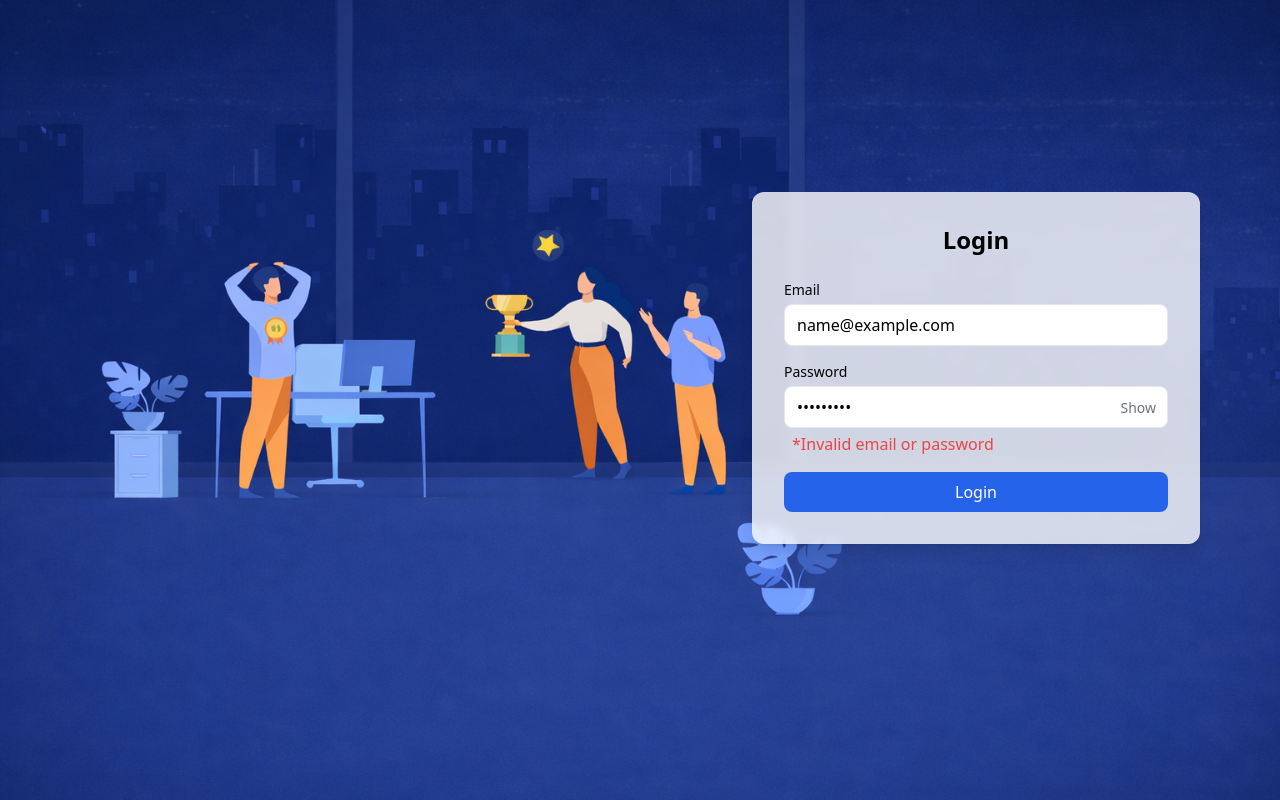
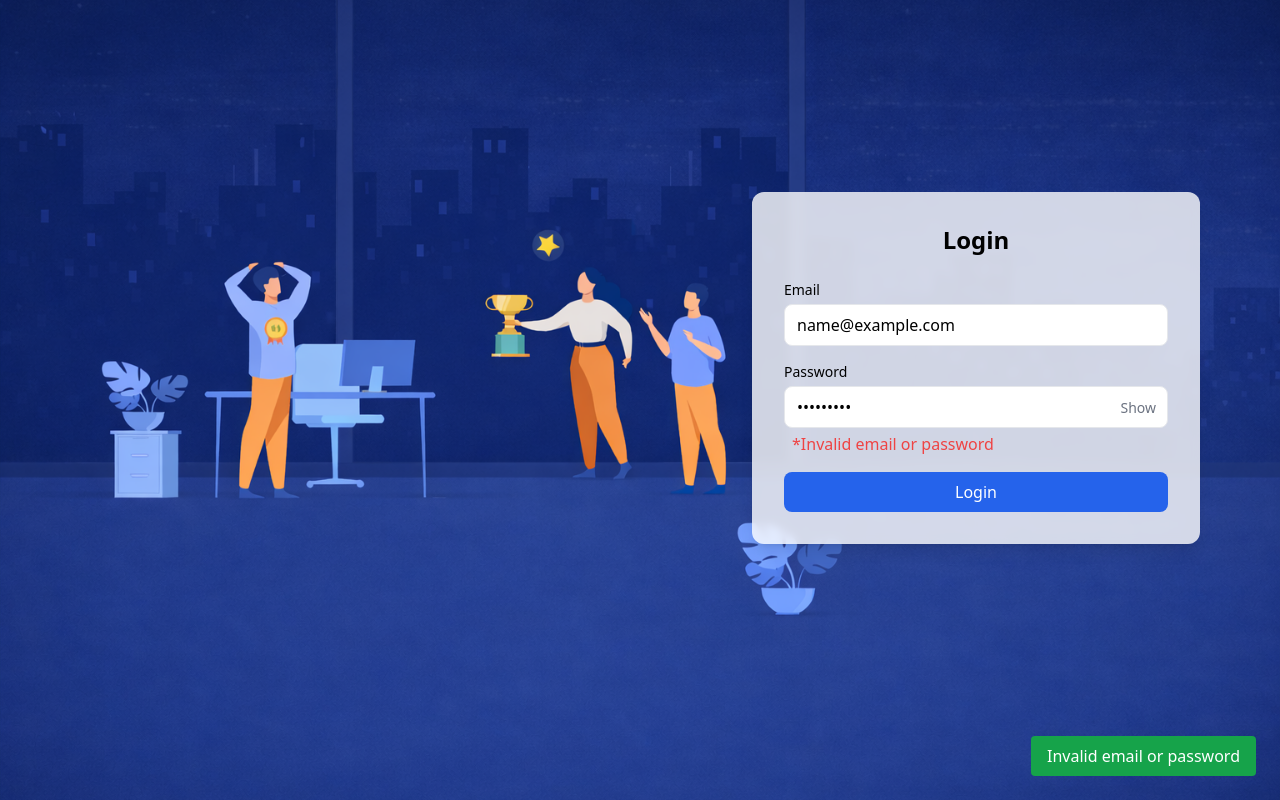
Before and after one commit to SravanChekuri/employee-management-dashboard, a React (Vite) app: page / in a window 1280 px wide. Both pictures are taken after typing "name@example.com", "Sample123" into the empty fields and a click on the button "Login". Built offline with nearby package versions, Linux system fonts and the light colour scheme.

Commit message:
Add loading functionality all the palces

```diff
--- a/src/App.jsx
+++ b/src/App.jsx
@@ -2,14 +2,21 @@ import { BrowserRouter } from "react-router-dom";
 import AppRoutes from "./routes/AppRoutes";
 import { AuthProvider } from "./context/AuthContext";
 import { EmployeeProvider } from "./context/EmployeeContext";
+import { UIProvider } from "./context/UIContext";
+import LoadingOverlay from "./components/common/LoadingOverlay";
+import Popup from "./components/common/Popup";
 
 function App() {
   return (
     <AuthProvider>
       <EmployeeProvider>
-        <BrowserRouter>
-          <AppRoutes />
-        </BrowserRouter>
+        <UIProvider>
+          <BrowserRouter>
+            <LoadingOverlay />
+            <Popup />
+            <AppRoutes />
+          </BrowserRouter>
+        </UIProvider>
       </EmployeeProvider>
     </AuthProvider>
   );
--- /dev/null
+++ b/src/components/common/LoadingOverlay.jsx
@@ -0,0 +1,18 @@
+import { useUI } from "../../context/UIContext";
+
+const LoadingOverlay = () => {
+  const { loading } = useUI();
+
+  if (!loading) return null;
+
+  return (
+    <div className="fixed inset-0 bg-black/40 flex items-center justify-center z-50">
+      <div className="bg-white px-6 py-4 rounded-lg shadow text-center">
+        <div className="animate-spin rounded-full h-8 w-8 border-b-2 border-blue-600 mx-auto mb-3" />
+        <p className="text-sm font-medium">Please wait...</p>
+      </div>
+    </div>
+  );
+};
+
+export default LoadingOverlay;
--- /dev/null
+++ b/src/components/common/Popup.jsx
@@ -0,0 +1,21 @@
+const Popup = ({ popup }) => {
+  if (!popup) return null;
+
+  return (
+    <div className="fixed bottom-6 right-6 z-50">
+      <div
+        className={`px-4 py-2 rounded text-white shadow-lg ${
+          popup.type === "success"
+            ? "bg-green-600"
+            : popup.type === "error"
+            ? "bg-red-600"
+            : "bg-blue-600"
+        }`}
+      >
+        {popup.message}
+      </div>
+    </div>
+  );
+};
+
+export default Popup;
--- a/src/components/employees/EmployeeForm.jsx
+++ b/src/components/employees/EmployeeForm.jsx
@@ -4,11 +4,13 @@ import { createEmptyEmployee } from "../../utils/employeeModel";
 import { useEmployees } from "../../context/EmployeeContext";
 import { useMemo } from "react";
 import { useNavigate, useParams } from "react-router-dom";
+import { useUI } from "../../context/UIContext";
 
 const EmployeeForm = () => {
   const { id } = useParams();
   const navigate = useNavigate();
   const { employees, addEmployee, updateEmployee } = useEmployees();
+  const { showLoading, hideLoading, showPopup } = useUI();
 
   const employeeToEdit = useMemo(() => {
     if (!id) return null;
@@ -24,9 +26,23 @@ const EmployeeForm = () => {
     initialValues,
     validationSchema: employeeSchema,
     enableReinitialize: true,
-    onSubmit: (values) => {
-      employeeToEdit ? updateEmployee(values) : addEmployee(values);
-      navigate("/employees");
+    onSubmit: async (values) => {
+      showLoading(
+        employeeToEdit ? "Updating employee..." : "Adding employee..."
+      );
+
+      setTimeout(() => {
+        if (employeeToEdit) {
+          updateEmployee(values);
+          showPopup("success", "Employee updated successfully");
+        } else {
+          addEmployee(values);
+          showPopup("success", "Employee added successfully");
+        }
+
+        hideLoading();
+        navigate("/employees");
+      }, 1000);
     },
   });
 
--- a/src/components/employees/EmployeeList.jsx
+++ b/src/components/employees/EmployeeList.jsx
@@ -5,6 +5,7 @@ import EmployeeFilters from "./EmployeeFilters";
 import { useNavigate } from "react-router-dom";
 import { printEmployees } from "../../utils/printEmployees";
 import Pagination from "../common/Pagination";
+import { useUI } from "../../context/UIContext";
 
 const EmployeeList = () => {
   const navigate = useNavigate();
@@ -12,6 +13,8 @@ const EmployeeList = () => {
   const [search, setSearch] = useState("");
   const [gender, setGender] = useState("");
   const [status, setStatus] = useState("");
+  const { showLoading, hideLoading, showPopup, showConfirm } = useUI();
+
   const filteredEmployees = useMemo(() => {
     return employees.filter((e) => {
       const matchesSearch = e.fullName
@@ -32,12 +35,14 @@ const EmployeeList = () => {
   };
 
   const handleDelete = (id) => {
-    const confirmed = window.confirm(
-      "Are you sure you want to delete this employee?"
-    );
-    if (confirmed) {
-      deleteEmployee(id);
-    }
+    showConfirm("Are you sure you want to delete this employee?", () => {
+      showLoading("Deleting employee...");
+      setTimeout(() => {
+        deleteEmployee(id);
+        hideLoading();
+        showPopup("success", "Employee deleted successfully");
+      }, 800);
+    });
   };
 
   const PAGE_SIZE = 4;
--- /dev/null
+++ b/src/context/UIContext.jsx
@@ -0,0 +1,75 @@
+import { createContext, useContext, useState } from "react";
+
+const UIContext = createContext(null);
+
+export const UIProvider = ({ children }) => {
+  const [loading, setLoading] = useState(false);
+  const [popup, setPopup] = useState(null);
+  const [confirm, setConfirm] = useState(null);
+
+  const showLoading = (msg = "Loading...") => setLoading(msg);
+  const hideLoading = () => setLoading(false);
+
+  const showPopup = (type, message) => {
+    setPopup({ type, message });
+    setTimeout(() => setPopup(null), 2000);
+  };
+
+  const showConfirm = (message, onConfirm) => {
+    setConfirm({ message, onConfirm });
+  };
+
+  const closeConfirm = () => setConfirm(null);
+
+  return (
+    <UIContext.Provider
+      value={{
+        loading,
+        popup,
+        confirm,
+        showLoading,
+        hideLoading,
+        showPopup,
+        showConfirm,
+        closeConfirm,
+      }}
+    >
+      {children}
+
+      {loading && (
+        <div className="fixed inset-0 bg-black/40 flex items-center justify-center z-50 text-white">
+          {loading}
+        </div>
+      )}
+
+      {popup && (
+        <div className="fixed bottom-6 right-6 bg-green-600 text-white px-4 py-2 rounded">
+          {popup.message}
+        </div>
+      )}
+
+      {confirm && (
+        <div className="fixed inset-0 bg-black/40 flex items-center justify-center z-50">
+          <div className="bg-white p-6 rounded-lg w-80">
+            <p className="mb-4">{confirm.message}</p>
+            <div className="flex justify-end gap-3">
+              <button onClick={closeConfirm}>Cancel</button>
+              <button
+                className="bg-red-600 text-white px-4 py-2 rounded"
+                onClick={() => {
+                  confirm.onConfirm();
+                  closeConfirm();
+                }}
+              >
+                Delete
+              </button>
+            </div>
+          </div>
+        </div>
+      )}
+    </UIContext.Provider>
+  );
+};
+
+/* eslint-disable-next-line react-refresh/only-export-components */
+export const useUI = () => useContext(UIContext);
--- a/src/pages/Login.jsx
+++ b/src/pages/Login.jsx
@@ -3,6 +3,7 @@ import { useNavigate, Navigate } from "react-router-dom";
 import { useAuth } from "../context/AuthContext";
 import { mockUser } from "../mocks/auth.mock";
 import loginBg from "../assets/Images/Login Bacground.png";
+import { useUI } from "../context/UIContext";
 
 const Login = () => {
   const navigate = useNavigate();
@@ -15,6 +16,7 @@ const Login = () => {
     email: "",
     password: "",
   });
+  const { showLoading, hideLoading, showPopup } = useUI();
 
   const handleSubmit = (e) => {
     e.preventDefault();
@@ -28,15 +30,26 @@ const Login = () => {
       return;
     }
 
+    showLoading("Logging in...");
+
+    setTimeout(() => {
       if (email === mockUser.email && password === mockUser.password) {
         login();
+
+        hideLoading();
+        showPopup("success", "Login successful");
+
         navigate("/dashboard", { replace: true });
       } else {
+        hideLoading();
+        showPopup("error", "Invalid email or password");
+
         setErrors({
           email: "",
           password: "*Invalid email or password",
         });
       }
+    }, 1000);
   };
 
   if (isAuth) {
```
Lines whose indentation alone changed are shown as unchanged.
